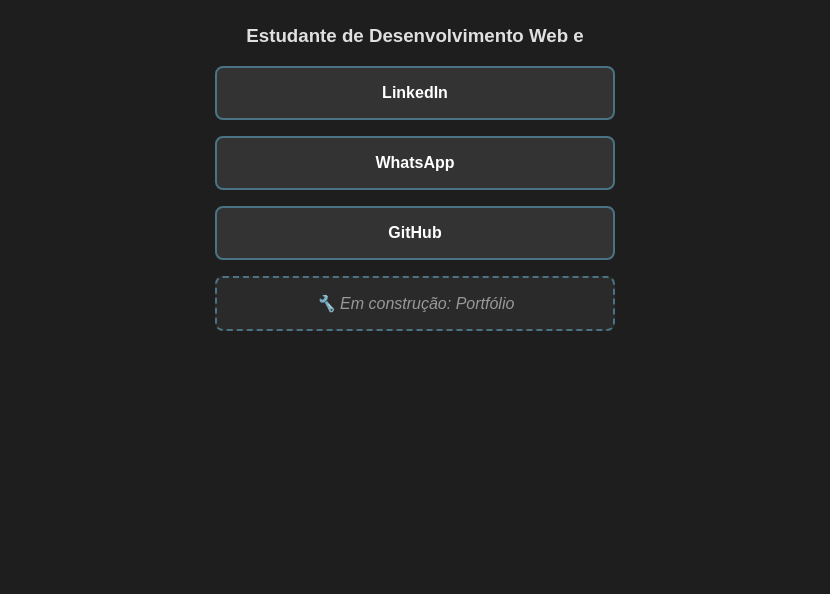
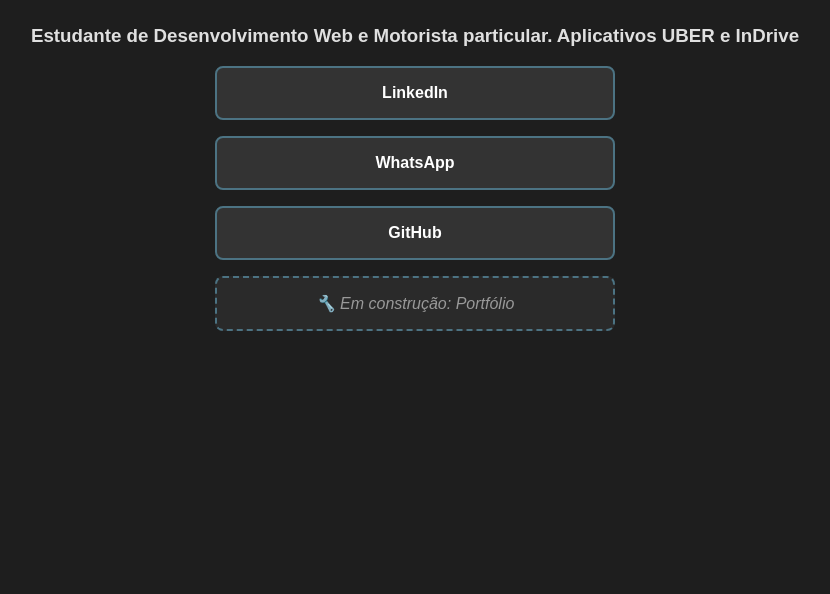
Before and after one commit to stn8m0n/linktree-maicon, a plain HTML site: page index.html in a window 1280 px wide. Shown: the part 206-800 px from the top of the page, without its empty margins (225-1055 px from the left). Drawn offline with Linux system fonts and the light colour scheme.

Commit message:
atualizacao01

```diff
--- a/index.html
+++ b/index.html
@@ -78,7 +78,8 @@
   </a>
   <h1>Maicon Santana</h1>
   <div>
-    <h3> Estudante de Desenvolvimento Web e </h3>
+    <h3> Estudante de Desenvolvimento Web e Motorista particular.
+        Aplicativos UBER e InDrive </h3>
   </div>
   <div class="links">
     <a class="link" href="https://instagram.com/stn-maicon" target="_blank">LinkedIn</a>
```
